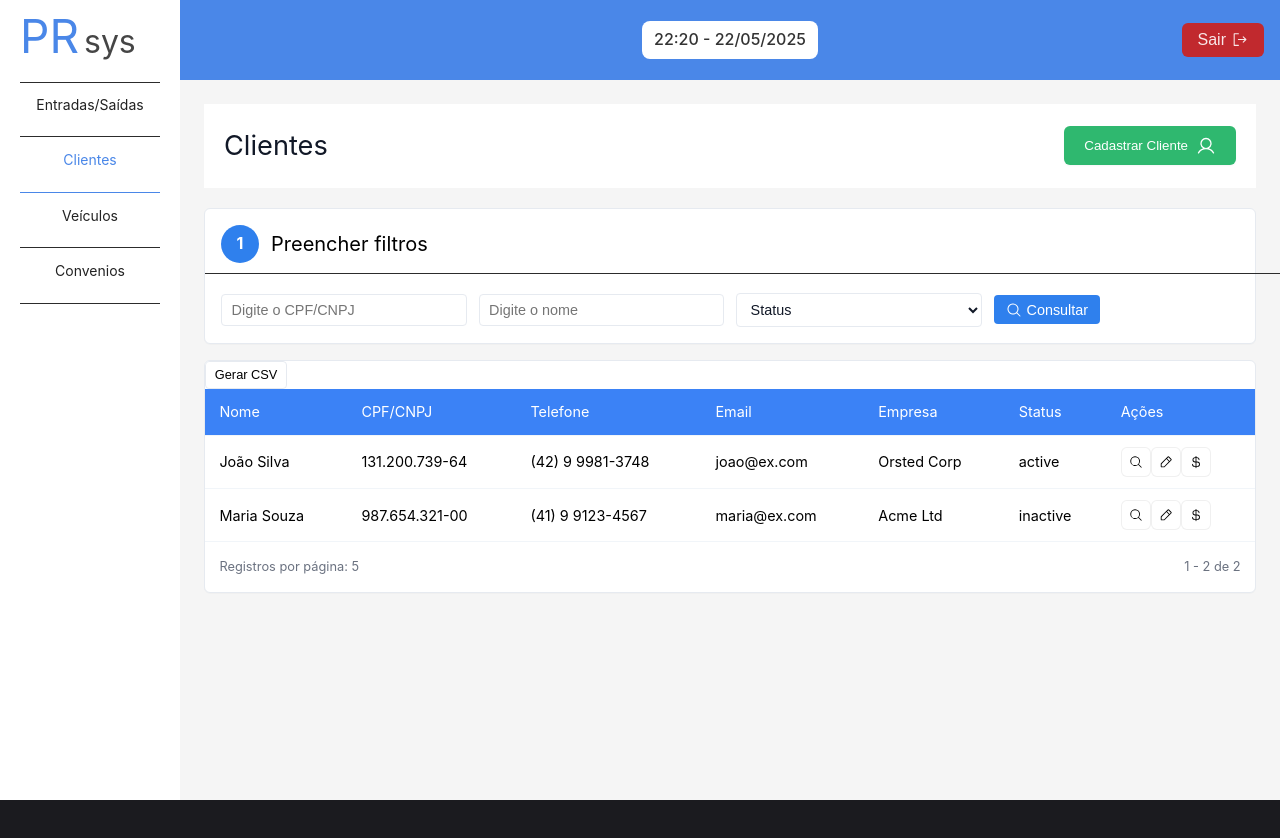
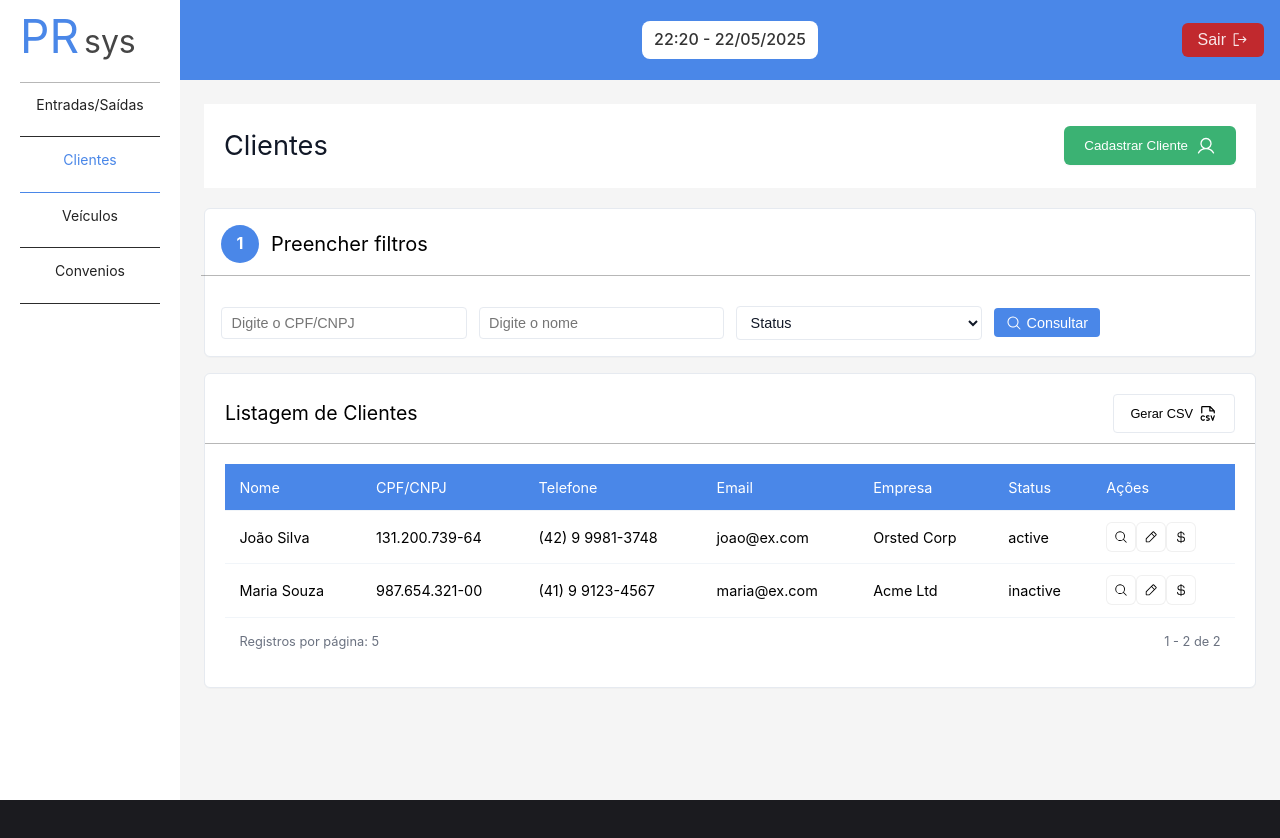
Before and after one commit to Jiyu-Corp/PR-SysIII, a React (Vite) app in the folder app/frontend/src/renderer/: page /#/clientes in a window 1280 px wide. Shown: the top 838 px of the page. Built offline with nearby package versions, Linux system fonts and the light colour scheme; sample sign-in values are in the browser's storage.

Commit message:
Feat: ajustes-css

```diff
--- a/app/frontend/src/renderer/src/components/Filters/Filters.css
+++ b/app/frontend/src/renderer/src/components/Filters/Filters.css
@@ -2,7 +2,7 @@
     --card-bg:#ffffff;
     --border:#e6eaf0;
     --muted:#6b7280;
-    --accent:#2f80ed;
+    --accent:#4A87E8;
   }
 
   /* wrapper for the filter panel */
@@ -23,16 +23,15 @@
     margin-bottom:0.75rem;
   }
 
-  .generic-filters-header::after {
+  .generic-filter-line {
     content: "";
-    position: absolute;
-    margin-top: 60px;
-    width: 84%;
+    position: relative;
+    width: 103%;
     height: 1px;
-    background: #2c2c2c;
+    background: #2c2c2c57;
     pointer-events: none;
     z-index: 0;
-    margin-left: -16px;
+    margin-left: -20px;
   }
 
   .generic-filters-badge {
--- a/app/frontend/src/renderer/src/components/Filters/Filters.tsx
+++ b/app/frontend/src/renderer/src/components/Filters/Filters.tsx
@@ -43,6 +43,7 @@ const Filters: React.FC<GenericFiltersProps> = ({
         </div>
         <div className="filter-title">Preencher filtros</div>
       </div>
+      <div className="generic-filter-line"></div>
 
       <div className="generic-filters-grid">
         {fields.map((f) => {
--- a/app/frontend/src/renderer/src/components/Header/Header.css
+++ b/app/frontend/src/renderer/src/components/Header/Header.css
@@ -5,7 +5,7 @@
     gap: 12px;
     padding: 8px 16px;
     height: 80px;
-    background: #4A87E8;;
+    background: #4A87E8;
     color: white;
     box-sizing: border-box;
   }
--- a/app/frontend/src/renderer/src/components/Sidebar/Sidebar.css
+++ b/app/frontend/src/renderer/src/components/Sidebar/Sidebar.css
@@ -63,7 +63,7 @@
     display: block;
     position: absolute;
     height: 1px;
-    background: #2c2c2c;
+    background: #2c2c2c57;
     pointer-events: none;
     z-index: 0;
     margin-top: 8px;
--- a/app/frontend/src/renderer/src/components/Table/Table.css
+++ b/app/frontend/src/renderer/src/components/Table/Table.css
@@ -1,5 +1,5 @@
 :root{
-    --blue-header: #3b82f6; /* header color */
+    --blue-header: #4A87E8; /* header color */
     --border: #e6eaf0;
     --muted: #6b7280;
     --row-hover: #fafbfd;
@@ -12,6 +12,7 @@
     border-radius: 6px;
     overflow: hidden;
     box-shadow: 0 1px 0 rgba(16,24,40,0.02);
+    padding: 20px;
   }
 
   /* table layout */
@@ -29,6 +30,26 @@
 
   .generic-table tbody {
     color: black;
+  }
+
+  .generic-table-header {
+    color: black;
+    display: flex;
+    justify-content: space-between;
+    font-size: small;
+    align-items: center;
+  }
+
+  .generic-table-line {
+    content: "";
+    position: relative;
+    width: 105%;
+    height: 1px;
+    background: #2c2c2c57;
+    pointer-events: none;
+    z-index: 0;
+    margin-left: -20px;
+    margin-top: 10px;
   }
 
   .generic-table th,
@@ -74,10 +95,13 @@
   }
 
   .generic-table .btn--small {
-    padding: 0.35rem 0.55rem;
+    padding: 0.55rem 1rem;
     border-radius: 4px;
     border: 1px solid var(--border);
     background: #fff;
     cursor: pointer;
     font-size: 0.8rem;
+    display: flex;
+    align-items: center;
+    gap: 5px;
   }
--- a/app/frontend/src/renderer/src/components/Table/Table.tsx
+++ b/app/frontend/src/renderer/src/components/Table/Table.tsx
@@ -1,10 +1,8 @@
 // GenericTable.tsx
 import React, { useMemo } from "react";
 import './Table.css'
+import {FileCsvIcon} from '@phosphor-icons/react';
 
-/**
- * Generic types you can also export from a central `types.ts` if you prefer
- */
 export type TableColumn<T> = {
   key: keyof T | string;
   label: string;
@@ -20,8 +18,9 @@ export type TableAction<T> = {
 };
 
 export interface GenericTableProps<T extends Record<string, any>> {
+  title?: string;
   columns: TableColumn<T>[];
-  rows: T[];                          // <-- here: 'rows' is the prop name your page uses
+  rows: T[];
   actions?: TableAction<T>[];
   perPage?: number;
   total?: number | null;
@@ -30,6 +29,7 @@ export interface GenericTableProps<T extends Record<string, any>> {
 }
 
 function Table<T extends Record<string, any>>({
+  title = "Título",
   columns,
   rows,
   actions = [],
@@ -46,10 +46,15 @@ function Table<T extends Record<string, any>>({
   return (
     <section className={`generic-table ${className}`}>
       <div className="overflow-x-auto">
+        <div className="generic-table-header">
+          <h2 className="generic-top-title">{title}</h2>
           <button className="btn--small" onClick={onGenerateCSV}>
             Gerar CSV
+            <FileCsvIcon size={20} />
           </button>
-        <table className="min-w-full text-sm">
+        </div>
+        <div className="generic-table-line"></div>
+        <table className="min-w-full text-sm" style={{ marginTop: "20px" }}>
           <thead>
             <tr className="bg-sky-600 text-white text-left">
               {columns.map((col) => (
--- a/app/frontend/src/renderer/src/components/TopContainer/TopContainer.css
+++ b/app/frontend/src/renderer/src/components/TopContainer/TopContainer.css
@@ -41,6 +41,7 @@
     gap: 0.5rem;
     background: var(--green);
     color: #fff;
+    background-color: #3BB273;
     border: 0;
     padding: 0.6rem 1.25rem;
     border-radius: 6px;
--- a/app/frontend/src/renderer/src/pages/Clientes.tsx
+++ b/app/frontend/src/renderer/src/pages/Clientes.tsx
@@ -165,6 +165,7 @@ export default function ClientesPage() {
           <GenericTop title="Clientes" actionLabel="Cadastrar Cliente" onAction={handleCreate} actionIcon={<UserIcon size={20} />} />
           <GenericFilters fields={filters} onSearch={handleSearch} />
           <GenericTable
+            title="Listagem de Clientes"
             columns={columns}
             rows={rowsToShow}
             actions={actions}
```
